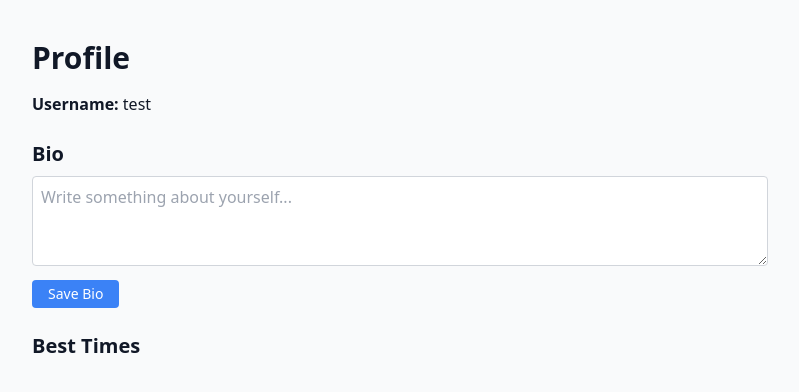
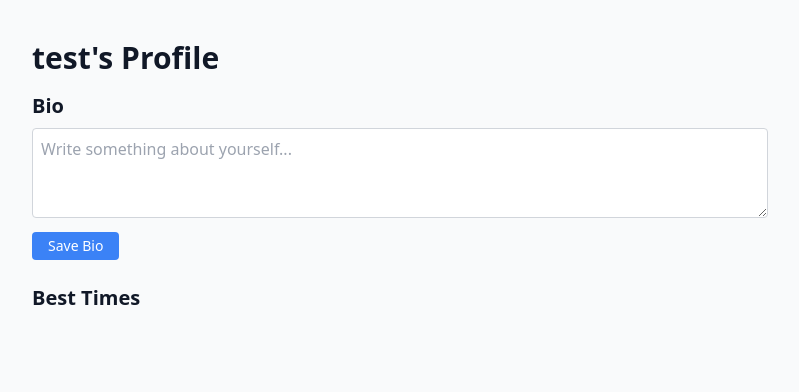
Before and after one commit to rlin49/trois_rickyl49_ethans201_hannahg61_tudorg-, a Flask app: page /profile/test in a window 1280 px wide. Shown: the part 55-447 px from the top of the page, without its empty margins (240-1039 px from the left). Run offline with Flask 3, Linux system fonts and the light colour scheme; a user stored in the database is signed in; some libraries are stand-ins or nearby versions.

Commit message:
Update profile.html

```diff
--- a/app/templates/profile.html
+++ b/app/templates/profile.html
@@ -39,10 +39,7 @@
 </nav>
 
 <div class="max-w-3xl mx-auto mt-10 px-4">
-  <h1 class="text-3xl font-bold mb-4">Profile</h1>
-  <p class="mb-6">
-    <span class="font-semibold">Username:</span> {{ username }}
-  </p>
+  <h1 class="text-3xl font-bold mb-4">{{username}}'s Profile</h1>
 
   <h3 class="text-xl font-semibold mb-2">Bio</h3>
 
```
